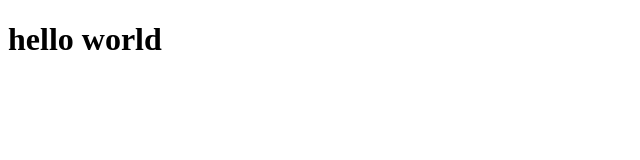
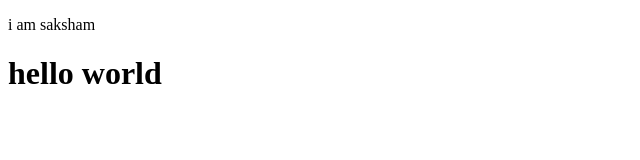
Before and after one commit to SakshamBangale/newrepo, a plain HTML site: page index.html in a window 1280 px wide. Shown: the whole page, without its empty margins (0-640 px from the left). Drawn offline with Linux system fonts and the light colour scheme.

Commit message:
Update index.html

```diff
--- a/index.html
+++ b/index.html
@@ -7,6 +7,9 @@
 </head>
 <body>
 
+    <p>i am saksham</p>
+
+
     <h1>hello world</h1>
 
 </body>
```
